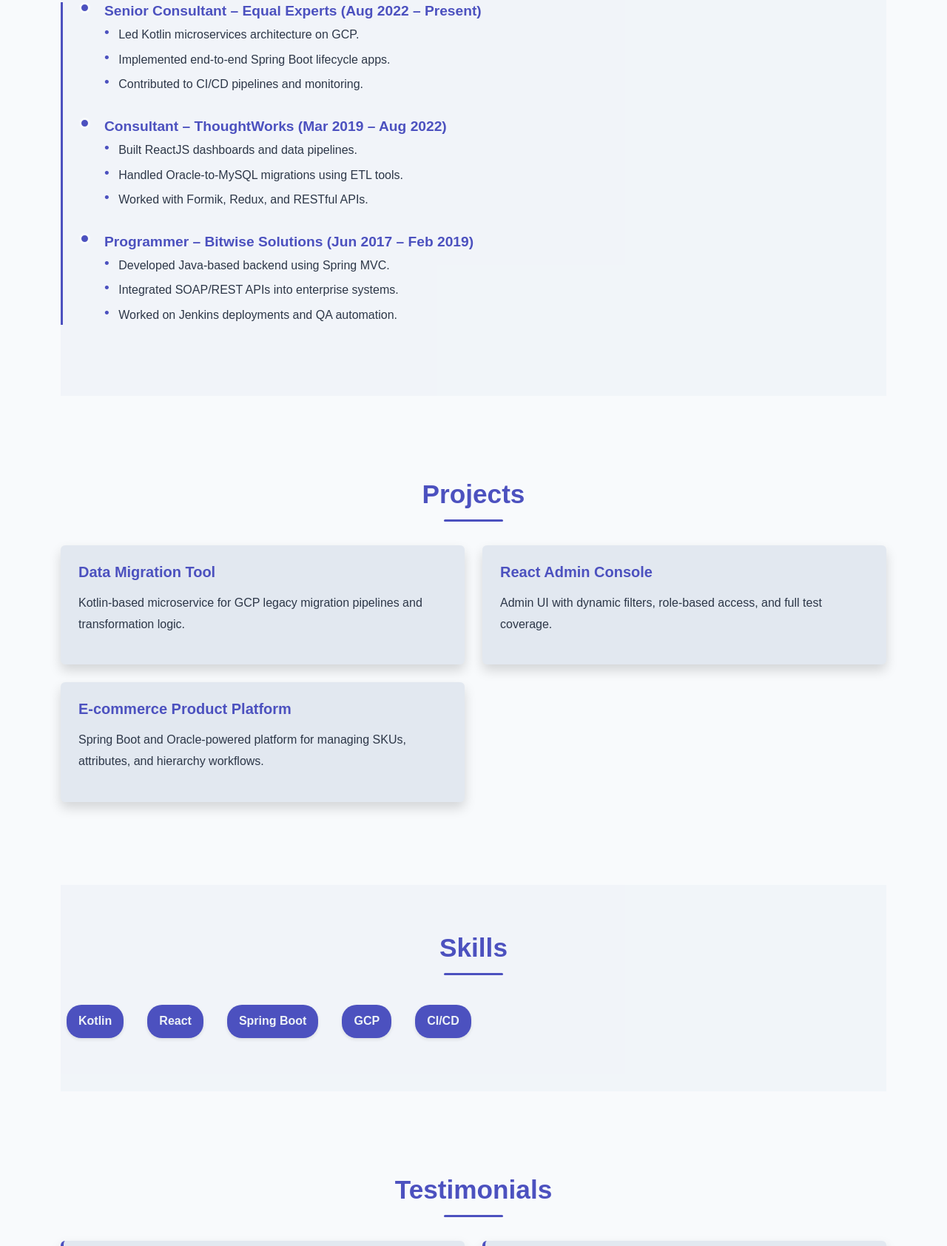
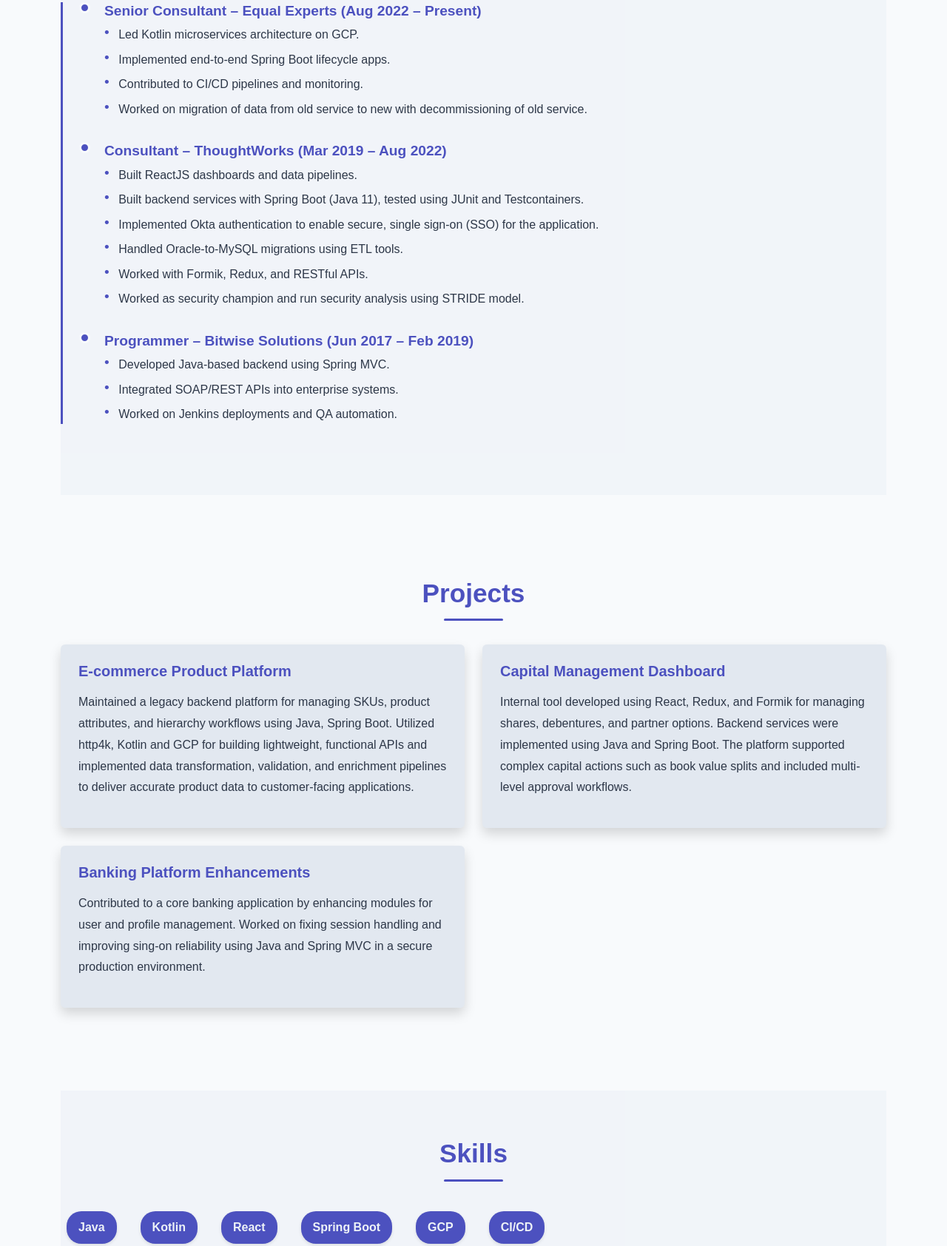
Before and after one commit to prarty/prarty.github.io, a plain HTML site: page index.html in a window 1280 px wide. Shown: the part 1387-3071 px from the top of the page at 74% size. Drawn offline with nearby package versions, Linux system fonts and the light colour scheme.

Commit message:
Update project information

```diff
--- a/index.html
+++ b/index.html
@@ -47,7 +47,7 @@
     <section id="about" class="my-5" data-aos="fade-up">
         <h2 class="section-title">About Me</h2>
         <p>
-            Experienced full-stack developer with 6+ years delivering scalable Kotlin, ReactJS, and Spring Boot solutions.
+            Experienced full-stack developer with 6+ years delivering scalable Java, Kotlin, ReactJS, and Spring Boot solutions.
             Passionate about clean code, system architecture, and cloud-native development on GCP.
         </p>
     </section>
@@ -61,14 +61,18 @@
                     <li>Led Kotlin microservices architecture on GCP.</li>
                     <li>Implemented end-to-end Spring Boot lifecycle apps.</li>
                     <li>Contributed to CI/CD pipelines and monitoring.</li>
+                    <li>Worked on migration of data from old service to new with decommissioning of old service.</li>
                 </ul>
             </div>
             <div class="timeline-entry">
                 <h5>Consultant – ThoughtWorks (Mar 2019 – Aug 2022)</h5>
                 <ul>
                     <li>Built ReactJS dashboards and data pipelines.</li>
+                    <li>Built backend services with Spring Boot (Java 11), tested using JUnit and Testcontainers.</li>
+                    <li>Implemented Okta authentication to enable secure, single sign-on (SSO) for the application.</li>
                     <li>Handled Oracle-to-MySQL migrations using ETL tools.</li>
                     <li>Worked with Formik, Redux, and RESTful APIs.</li>
+                    <li>Worked as security champion and run security analysis using STRIDE model.</li>
                 </ul>
             </div>
             <div class="timeline-entry">
@@ -85,30 +89,37 @@
     <section id="projects" class="my-5" data-aos="fade-up">
         <h2 class="section-title">Projects</h2>
         <div class="row g-4">
-            <div class="col-md-6">
-                <div class="project-card p-4 rounded shadow">
-                    <h5>Data Migration Tool</h5>
-                    <p>Kotlin-based microservice for GCP legacy migration pipelines and transformation logic.</p>
-                </div>
-            </div>
-            <div class="col-md-6">
-                <div class="project-card p-4 rounded shadow">
-                    <h5>React Admin Console</h5>
-                    <p>Admin UI with dynamic filters, role-based access, and full test coverage.</p>
-                </div>
-            </div>
+
             <div class="col-md-6">
                 <div class="project-card p-4 rounded shadow">
                     <h5>E-commerce Product Platform</h5>
-                    <p>Spring Boot and Oracle-powered platform for managing SKUs, attributes, and hierarchy workflows.</p>
+                    <p>Maintained a legacy backend platform for managing SKUs, product attributes, and hierarchy workflows using Java, Spring Boot. Utilized http4k, Kotlin and GCP for building lightweight, functional APIs and implemented data transformation, validation, and enrichment pipelines to deliver accurate product data to customer-facing applications.</p>
                 </div>
             </div>
+
+
+            <div class="col-md-6">
+                <div class="project-card p-4 rounded shadow">
+                    <h5>Capital Management Dashboard</h5>
+                    <p>Internal tool developed using React, Redux, and Formik for managing shares, debentures, and partner options. Backend services were implemented using Java and Spring Boot. The platform supported complex capital actions such as book value splits and included multi-level approval workflows.</p>
+                </div>
+            </div>
+
+            <div class="col-md-6">
+                <div class="project-card p-4 rounded shadow">
+                    <h5>Banking Platform Enhancements</h5>
+                    <p>Contributed to a core banking application by enhancing modules for user and profile management. Worked on fixing session handling and improving sing-on reliability using Java and Spring MVC in a secure production environment.</p>
+                </div>
+            </div>
+
         </div>
     </section>
+
 
     <section id="skills" class="my-5" data-aos="fade-up">
         <h2 class="section-title">Skills</h2>
         <div class="d-flex flex-wrap gap-3">
+            <span class="skill-badge" data-tooltip="Java 8, Java 21">Java</span>
             <span class="skill-badge" data-tooltip="Expert in Kotlin backend architecture">Kotlin</span>
             <span class="skill-badge" data-tooltip="Advanced React apps with context and hooks">React</span>
             <span class="skill-badge" data-tooltip="Robust microservices using Spring Boot">Spring Boot</span>
```
